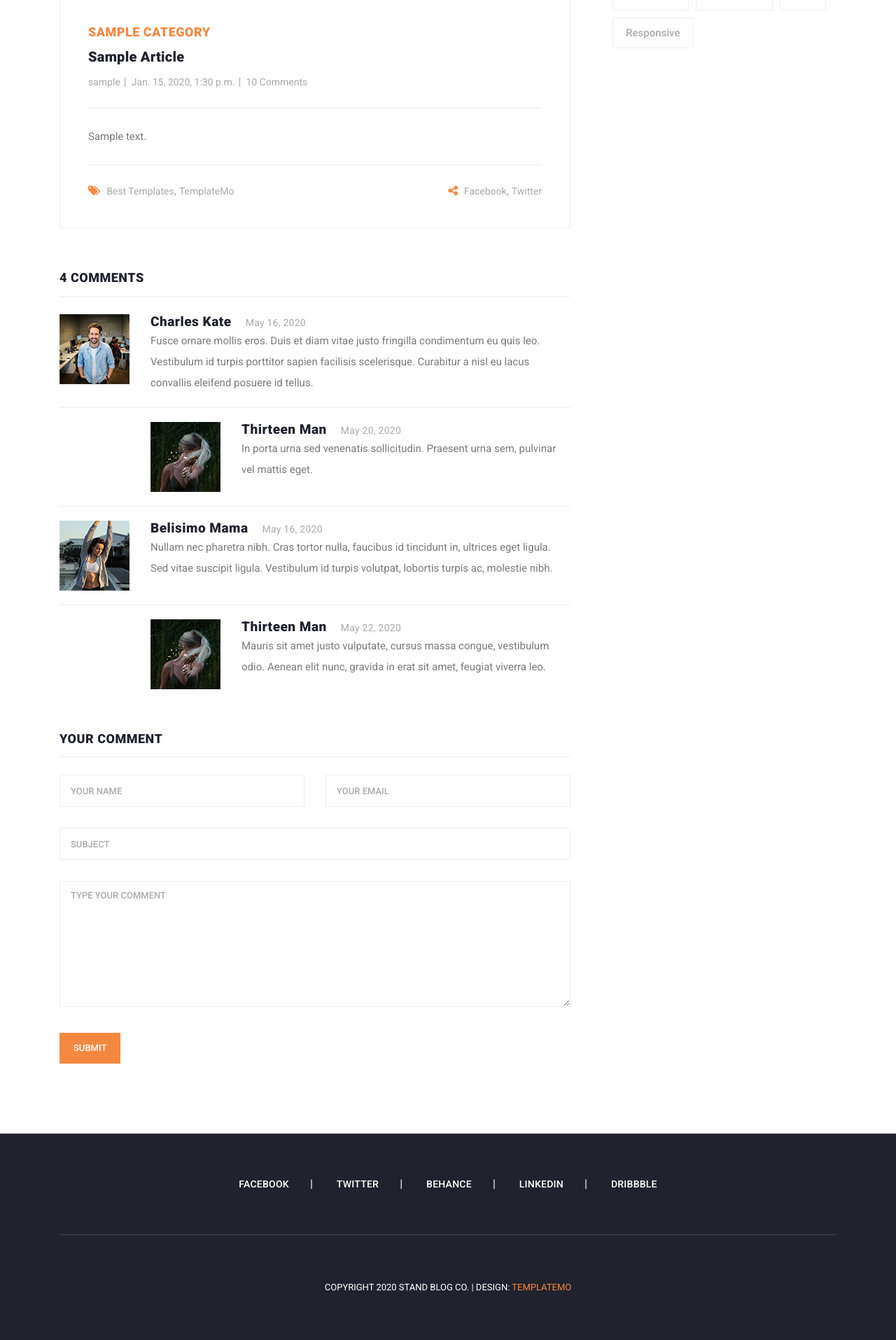
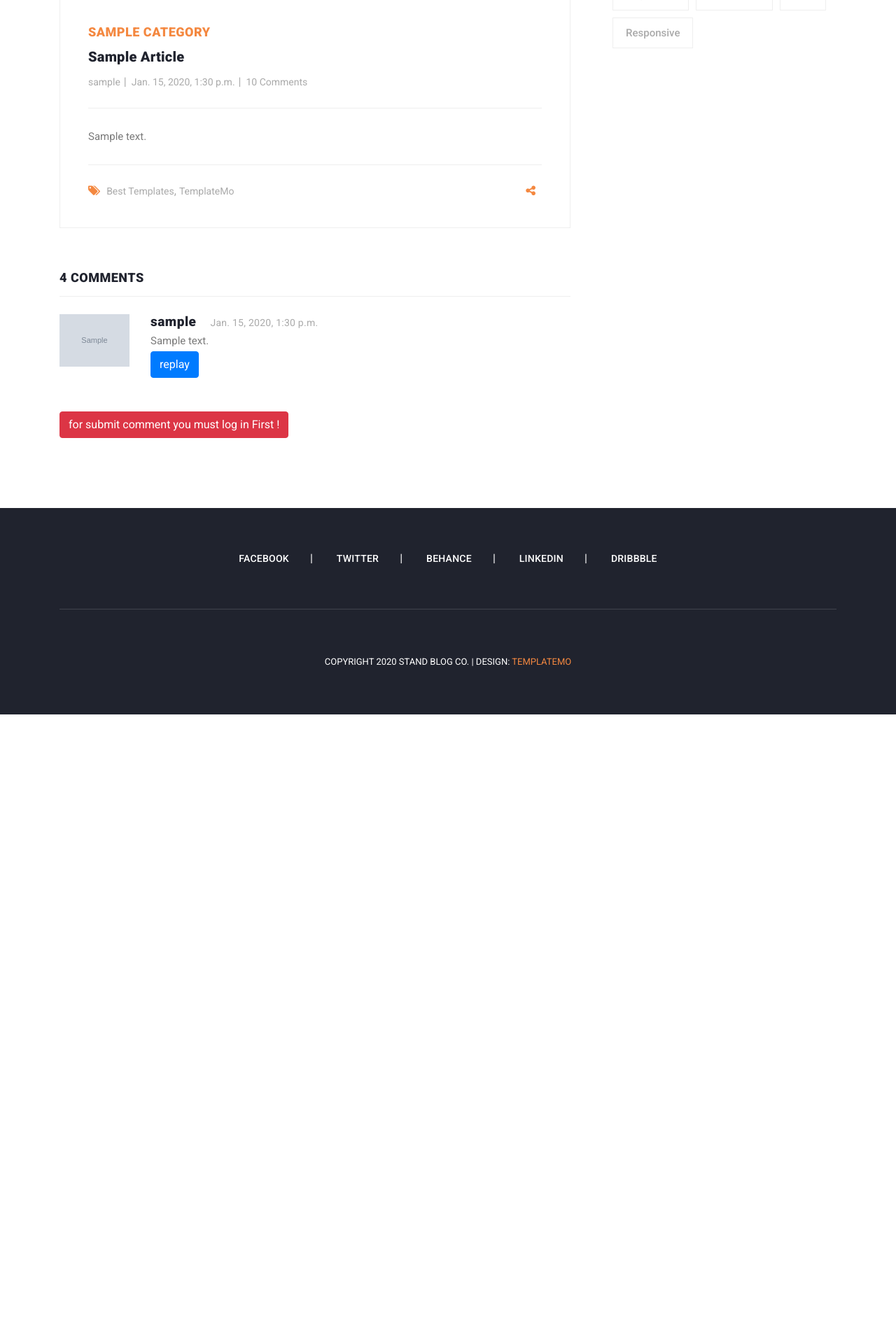
Before and after one commit to arigeram1/standBlog, a Django app: a page that uses article_app/templates/article_app/article_details.html in a window 1280 px wide. Shown: the part 1335-3250 px from the top of the page at 70% size. After the commit the page ends 2356 px from the top, so only its background shows below. Run offline with Django 5.2, Linux system fonts and the light colour scheme; tables that the repository leaves empty hold one stand-in row (values such as "Sample post"); grey boxes marked "Sample" are stand-in pictures; some libraries are stand-ins or nearby versions.

Commit message:
end of comment segment for each article

```diff
--- a/article_app/admin.py
+++ b/article_app/admin.py
@@ -1,8 +1,9 @@
 from django.contrib import admin
 
-from .models import Article,Category
+from .models import Article,Category,Comment
 
 
 
 admin.site.register(Article)
 admin.site.register(Category)
+admin.site.register(Comment)
--- a/article_app/templates/article_app/article_details.html
+++ b/article_app/templates/article_app/article_details.html
@@ -1,5 +1,6 @@
 {% extends 'base.html' %}
 
+{% load social_share %}
 
 {% block title %}
     Article Detail page
@@ -42,7 +43,8 @@
                             </div>
                             <div class="col-lg-4">
                                 <div class="main-button">
-                <a rel="nofollow" href="https://templatemo.com/tm-551-stand-blog" target="_parent">Download Now!</a>
+                                    <a rel="nofollow" href="https://templatemo.com/tm-551-stand-blog" target="_parent">Download
+                                        Now!</a>
                                 </div>
                             </div>
                         </div>
@@ -72,7 +74,8 @@
                                             <li><a href="#">{{ article.created }}</a></li>
                                             <li><a href="#">10 Comments</a></li>
                                         </ul>
-                  <p>{#You can browse different tags such as <a rel="nofollow" href="https://templatemo.com/tag/multi-page" target="_parent">multi-page</a>, <a rel="nofollow" href="https://templatemo.com/tag/resume" target="_parent">resume</a>, <a rel="nofollow" href="https://templatemo.com/tag/video" target="_parent">video</a>, etc. to see more CSS templates. Sed hendrerit rutrum arcu, non malesuada nisi. Sed id facilisis turpis. Donec justo elit, dapibus vel ultricies in, molestie sit amet risus. In nunc augue, rhoncus sed libero et, tincidunt tempor nisl. Donec egestas, quam eu rutrum ultrices, sapien ante posuere nisl, ac eleifend eros orci vel ante. Pellentesque vitae eleifend velit. Etiam blandit felis sollicitudin vestibulum feugiat.#}
+                                        <p>
+                                            {#You can browse different tags such as <a rel="nofollow" href="https://templatemo.com/tag/multi-page" target="_parent">multi-page</a>, <a rel="nofollow" href="https://templatemo.com/tag/resume" target="_parent">resume</a>, <a rel="nofollow" href="https://templatemo.com/tag/video" target="_parent">video</a>, etc. to see more CSS templates. Sed hendrerit rutrum arcu, non malesuada nisi. Sed id facilisis turpis. Donec justo elit, dapibus vel ultricies in, molestie sit amet risus. In nunc augue, rhoncus sed libero et, tincidunt tempor nisl. Donec egestas, quam eu rutrum ultrices, sapien ante posuere nisl, ac eleifend eros orci vel ante. Pellentesque vitae eleifend velit. Etiam blandit felis sollicitudin vestibulum feugiat.#}
                                             {{ article.body }} </p>
                                         <div class="post-options">
                                             <div class="row">
@@ -89,8 +92,7 @@
                                                 <div class="col-6">
                                                     <ul class="post-share">
                                                         <li><i class="fa fa-share-alt"></i></li>
-                          <li><a href="#">Facebook</a>,</li>
-                          <li><a href="#"> Twitter</a></li>
+                                                        <li>{% post_to_whatsapp article.get_absolute_url "Whatspp" %}</li>
                                                     </ul>
                                                 </div>
                                             </div>
@@ -105,77 +107,73 @@
                                     </div>
                                     <div class="content">
                                         <ul>
+                                            {% for comment in article.comments.all %}
+                                                {% if comment.parent == None %}
                                                     <li>
                                                         <div class="author-thumb">
-                        <img src="{% static "images/comment-author-01.jpg" %}" alt="">
+                                                            <img src="{% if comment.author.profile.image %}
+                                            {{ comment.author.profile.image.url }}
+                                            {% else %}
+                                            {% static "images/profile.png" %}
+                                            {% endif %} "
+                                                                 alt="">
                                                         </div>
                                                         <div class="right-content">
-                        <h4>Charles Kate<span>May 16, 2020</span></h4>
-                        <p>Fusce ornare mollis eros. Duis et diam vitae justo fringilla condimentum eu quis leo. Vestibulum id turpis porttitor sapien facilisis scelerisque. Curabitur a nisl eu lacus convallis eleifend posuere id tellus.</p>
+                                                            <h4>{{ comment.author }}<span>{{ comment.created_at }}</span>
+                                                            </h4>
+                                                            <p>
+                                                                {{ comment.body }}
+                                                            </p>
+                                                            <button class="btn btn-primary" onclick="set_parent_id({{ comment.id }})">replay</button>
                                                         </div>
                                                     </li>
+                                                    {% for replay in comment.replies.all %}
                                                         <li class="replied">
                                                             <div class="author-thumb">
-                        <img src="{% static "images/comment-author-02.jpg" %}" alt="">
+                                                                <img src="{% static "images/profile.png" %}"
+                                                                     alt="">
                                                             </div>
                                                             <div class="right-content">
-                        <h4>Thirteen Man<span>May 20, 2020</span></h4>
-                        <p>In porta urna sed venenatis sollicitudin. Praesent urna sem, pulvinar vel mattis eget.</p>
+                                                                <h4>{{ replay.author }}<span>{{ replay.created_at }}</span>
+                                                                </h4>
+                                                                <p>
+                                                                    {{ replay.body }}
+                                                                </p>
                                                             </div>
+
                                                         </li>
-                    <li>
-                      <div class="author-thumb">
-                        <img src="{% static "images/comment-author-03.jpg" %}" alt="">
-                      </div>
-                      <div class="right-content">
-                        <h4>Belisimo Mama<span>May 16, 2020</span></h4>
-                        <p>Nullam nec pharetra nibh. Cras tortor nulla, faucibus id tincidunt in, ultrices eget ligula. Sed vitae suscipit ligula. Vestibulum id turpis volutpat, lobortis turpis ac, molestie nibh.</p>
-                      </div>
-                    </li>
-                    <li class="replied">
-                      <div class="author-thumb">
-                        <img src="{% static "images/comment-author-02.jpg" %}" alt="">
-                      </div>
-                      <div class="right-content">
-                        <h4>Thirteen Man<span>May 22, 2020</span></h4>
-                        <p>Mauris sit amet justo vulputate, cursus massa congue, vestibulum odio. Aenean elit nunc, gravida in erat sit amet, feugiat viverra leo.</p>
-                      </div>
-                    </li>
+
+                                                    {% endfor %}
+
+                                                {% endif %}
+
+
+                                            {% endfor %}
+
+
                                         </ul>
-                </div>
-              </div>
-            </div>
+                                        {% if request.user.is_authenticated %}
                                             <div class="col-lg-12">
                                                 <div class="sidebar-item submit-comment">
                                                     <div class="sidebar-heading">
                                                         <h2>Your comment</h2>
                                                     </div>
                                                     <div class="content">
-                  <form id="comment" action="#" method="post">
+                                                        <form id="comment" action="" method="post">
+                                                            {% csrf_token %}
                                                             <div class="row">
-                      <div class="col-md-6 col-sm-12">
+                                                                <input type="hidden" value="" name="parent_id" id="parent_id">
+                                                                <div class="col-lg-12">
                                                                     <fieldset>
-                          <input name="name" type="text" id="name" placeholder="Your name" required="">
-                        </fieldset>
-                      </div>
-                      <div class="col-md-6 col-sm-12">
-                        <fieldset>
-                          <input name="email" type="text" id="email" placeholder="Your email" required="">
-                        </fieldset>
-                      </div>
-                      <div class="col-md-12 col-sm-12">
-                        <fieldset>
-                          <input name="subject" type="text" id="subject" placeholder="Subject">
+                                                                <textarea name="body" rows="6" id="body" placeholder="Type your comment" required=""></textarea>
                                                                     </fieldset>
                                                                 </div>
                                                                 <div class="col-lg-12">
                                                                     <fieldset>
-                          <textarea name="message" rows="6" id="message" placeholder="Type your comment" required=""></textarea>
-                        </fieldset>
-                      </div>
-                      <div class="col-lg-12">
-                        <fieldset>
-                          <button type="submit" id="form-submit" class="main-button">Submit</button>
+                                                                        <button type="submit" id="form-submit"
+                                                                                class="main-button">
+                                                                            Submit
+                                                                        </button>
                                                                     </fieldset>
                                                                 </div>
                                                             </div>
@@ -183,6 +181,17 @@
                                                     </div>
                                                 </div>
                                             </div>
+                                        {% else %}
+                                            <br>
+                                            <br>
+                                            <a class="btn btn-danger" href="{% url "account_app:login" %}">
+                                                for submit comment you must log in First !
+                                            </a>
+                                        {% endif %}
+                                    </div>
+                                </div>
+                            </div>
+
                         </div>
                     </div>
                 </div>
@@ -191,4 +200,17 @@
         </div>
     </section>
 
+    <script>
+
+        function set_parent_id(id) {
+
+            document.getElementById('parent_id').value = id;
+            window.location.href = "#body";
+            document.getElementById('body').placeholder = 'now replay your selected comment !!'
+
+        }
+
+
+    </script>
+
 {% endblock %}
--- a/article_app/views.py
+++ b/article_app/views.py
@@ -1,6 +1,6 @@
-from django.shortcuts import render
+from django.shortcuts import render,redirect
 
-from .models import Category , Article
+from .models import Category , Article,Comment
 
 from django.core.paginator import Paginator
 
@@ -9,7 +9,17 @@
 
     article = Article.objects.get(slug=slug)
 
-    return render(request,'article_app/article_details.html', context={'article':article})
+    if request.method == 'POST':
+
+        body = request.POST.get('body')
+
+        author = request.user
+
+        parent_id = request.POST.get('parent_id')
+
+        Comment.objects.create(body=body,author=author,article=article,parent_id=parent_id)
+
+    return render(request,'article_app/article_details.html', context={'article':article} )
 
 
 def articleListView(request):
```
Also changed, not shown: account_app/views.py (+5 -5 lines), article_app/models.py (+22 -0 lines), article_app/migrations/0008_comment.py (added), article_app/migrations/0009_alter_comment_parent.py (added), article_app/migrations/0010_alter_comment_author.py (added). Lines whose indentation alone changed are shown as unchanged.
